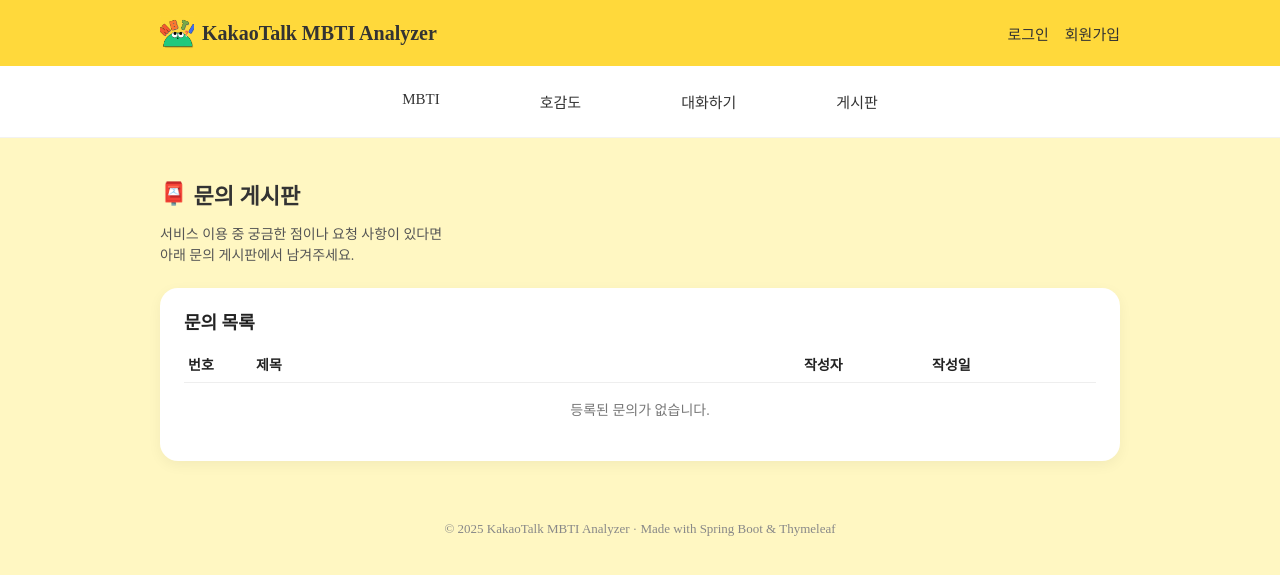
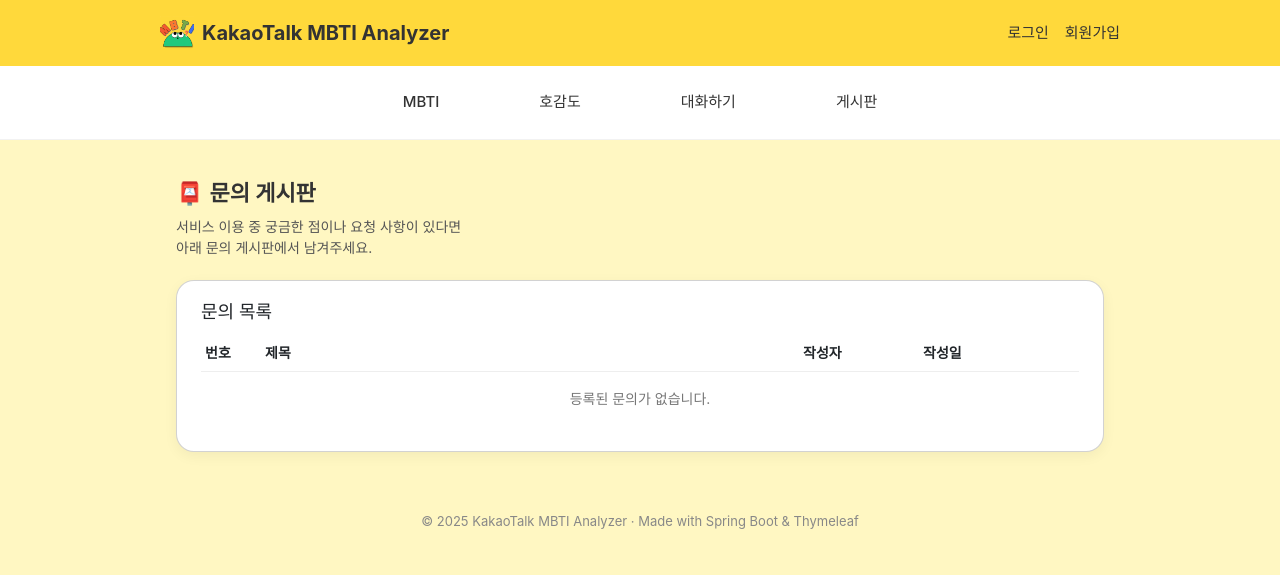
Before and after one commit to chltj/mbti, a Spring Boot app: page /board/inquiry in a window 1280 px wide. Shown: the top 575 px of the page. Run offline with Spring Boot 4, Linux system fonts and the light colour scheme; data that the repository does not hold is empty; some of the project's set-up classes (security, data sources, template engines, error pages and the like) are left out, and stand-ins take their place; some web fonts are replaced.

Commit message:
완전 최종(폰트 수정)

```diff
--- a/k_mbti/src/main/resources/static/css/chat.css
+++ b/k_mbti/src/main/resources/static/css/chat.css
@@ -1,6 +1,5 @@
 body {
     background-color: #FFF7C2;
-    font-family: -apple-system, BlinkMacSystemFont, "Pretendard", system-ui, sans-serif;
 }
 
 .chat-card {
--- a/k_mbti/src/main/resources/static/css/common.css
+++ b/k_mbti/src/main/resources/static/css/common.css
@@ -1,8 +1,9 @@
 /* ===== 공통 기본 설정 ===== */
-body {
+html,body {
     margin: 0;
     color: #222;
-}
+    font-family: -apple-system, BlinkMacSystemFont, "Pretendard", system-ui, sans-serif !important;
+    }
 
 /* 링크 공통 스타일 */
 a {
--- a/k_mbti/src/main/resources/templates/board/detail.html
+++ b/k_mbti/src/main/resources/templates/board/detail.html
@@ -3,6 +3,10 @@
 <head>
     <meta charset="UTF-8">
     <title>문의 상세</title>
+            <link href="https://cdn.jsdelivr.net/gh/orioncactus/pretendard/dist/web/static/pretendard.css" rel="stylesheet">
+    <link href="https://fonts.googleapis.com/css2?family=Outfit:wght@300;500;800&display=swap" rel="stylesheet">
+    <link rel="stylesheet" href="https://cdnjs.cloudflare.com/ajax/libs/font-awesome/6.4.0/css/all.min.css">
+    <link href="https://cdn.jsdelivr.net/npm/bootstrap@5.3.0/dist/css/bootstrap.min.css" rel="stylesheet">
 
     <link rel="stylesheet" th:href="@{/css/common.css}">
     <link rel="stylesheet" th:href="@{/css/inquiry.css}">
--- a/k_mbti/src/main/resources/templates/board/edit.html
+++ b/k_mbti/src/main/resources/templates/board/edit.html
@@ -4,6 +4,10 @@
     <meta charset="UTF-8">
     <title>문의 수정</title>
 
+            <link href="https://cdn.jsdelivr.net/gh/orioncactus/pretendard/dist/web/static/pretendard.css" rel="stylesheet">
+    <link href="https://fonts.googleapis.com/css2?family=Outfit:wght@300;500;800&display=swap" rel="stylesheet">
+    <link rel="stylesheet" href="https://cdnjs.cloudflare.com/ajax/libs/font-awesome/6.4.0/css/all.min.css">
+    <link href="https://cdn.jsdelivr.net/npm/bootstrap@5.3.0/dist/css/bootstrap.min.css" rel="stylesheet">
     <link rel="stylesheet" th:href="@{/css/common.css}">
     <link rel="stylesheet" th:href="@{/css/inquiry.css}">
 </head>
--- a/k_mbti/src/main/resources/templates/board/inquiry.html
+++ b/k_mbti/src/main/resources/templates/board/inquiry.html
@@ -4,6 +4,10 @@
     <meta charset="UTF-8">
     <title>문의 게시판</title>
 
+            <link href="https://cdn.jsdelivr.net/gh/orioncactus/pretendard/dist/web/static/pretendard.css" rel="stylesheet">
+    <link href="https://fonts.googleapis.com/css2?family=Outfit:wght@300;500;800&display=swap" rel="stylesheet">
+    <link rel="stylesheet" href="https://cdnjs.cloudflare.com/ajax/libs/font-awesome/6.4.0/css/all.min.css">
+    <link href="https://cdn.jsdelivr.net/npm/bootstrap@5.3.0/dist/css/bootstrap.min.css" rel="stylesheet">
     <link rel="stylesheet" th:href="@{/css/common.css}">
     <link rel="stylesheet" th:href="@{/css/inquiry.css}">
     <!-- 필요하면 전용 CSS도 추가 -->
--- a/k_mbti/src/main/resources/templates/board/write.html
+++ b/k_mbti/src/main/resources/templates/board/write.html
@@ -4,6 +4,10 @@
     <meta charset="UTF-8">
     <title>문의 작성하기</title>
 
+            <link href="https://cdn.jsdelivr.net/gh/orioncactus/pretendard/dist/web/static/pretendard.css" rel="stylesheet">
+    <link href="https://fonts.googleapis.com/css2?family=Outfit:wght@300;500;800&display=swap" rel="stylesheet">
+    <link rel="stylesheet" href="https://cdnjs.cloudflare.com/ajax/libs/font-awesome/6.4.0/css/all.min.css">
+    <link href="https://cdn.jsdelivr.net/npm/bootstrap@5.3.0/dist/css/bootstrap.min.css" rel="stylesheet">
     <link rel="stylesheet" th:href="@{/css/common.css}">
     <link rel="stylesheet" th:href="@{/css/inquiry.css}">
 </head>
--- a/k_mbti/src/main/resources/templates/chat/room.html
+++ b/k_mbti/src/main/resources/templates/chat/room.html
@@ -3,7 +3,10 @@
 <head>
     <meta charset="UTF-8">
     <title th:text="${room.name} + ' - 소통의 방'">소통의 방</title>
-
+        <link href="https://cdn.jsdelivr.net/gh/orioncactus/pretendard/dist/web/static/pretendard.css" rel="stylesheet">
+    <link href="https://fonts.googleapis.com/css2?family=Outfit:wght@300;500;800&display=swap" rel="stylesheet">
+    <link rel="stylesheet" href="https://cdnjs.cloudflare.com/ajax/libs/font-awesome/6.4.0/css/all.min.css">
+    <link href="https://cdn.jsdelivr.net/npm/bootstrap@5.3.0/dist/css/bootstrap.min.css" rel="stylesheet">
     <link rel="stylesheet" th:href="@{/css/common.css}">
     <link rel="stylesheet" th:href="@{/css/room.css}">
 </head>
--- a/k_mbti/src/main/resources/templates/chat/rooms.html
+++ b/k_mbti/src/main/resources/templates/chat/rooms.html
@@ -3,6 +3,10 @@
 <head>
     <meta charset="UTF-8">
     <title>소통의 방 - 목록</title>
+            <link href="https://cdn.jsdelivr.net/gh/orioncactus/pretendard/dist/web/static/pretendard.css" rel="stylesheet">
+    <link href="https://fonts.googleapis.com/css2?family=Outfit:wght@300;500;800&display=swap" rel="stylesheet">
+    <link rel="stylesheet" href="https://cdnjs.cloudflare.com/ajax/libs/font-awesome/6.4.0/css/all.min.css">
+    <link href="https://cdn.jsdelivr.net/npm/bootstrap@5.3.0/dist/css/bootstrap.min.css" rel="stylesheet">
     <link rel="stylesheet" th:href="@{/css/common.css}">
     <link rel="stylesheet" th:href="@{/css/room.css}">
 
```
Also changed, not shown: 8 other files.
